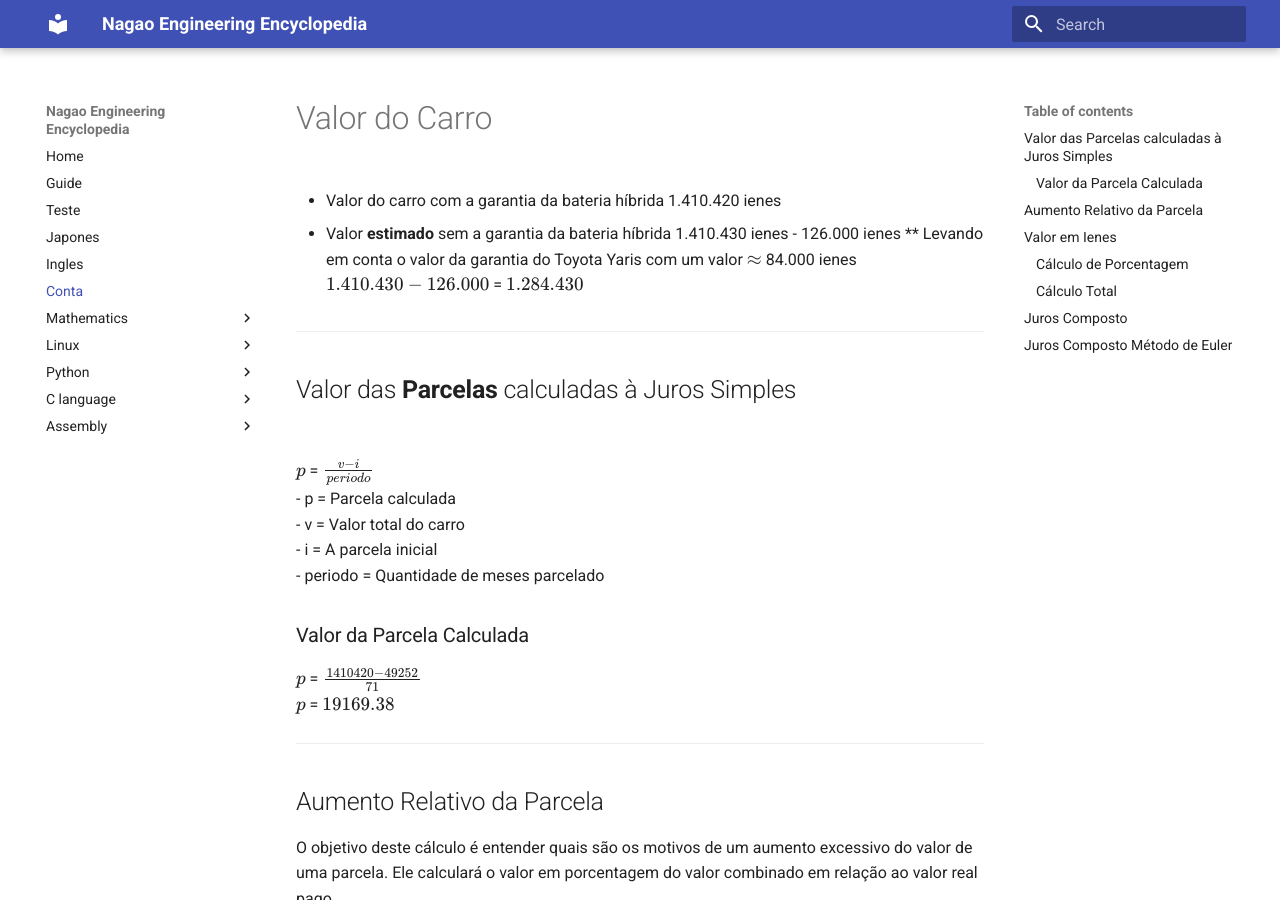
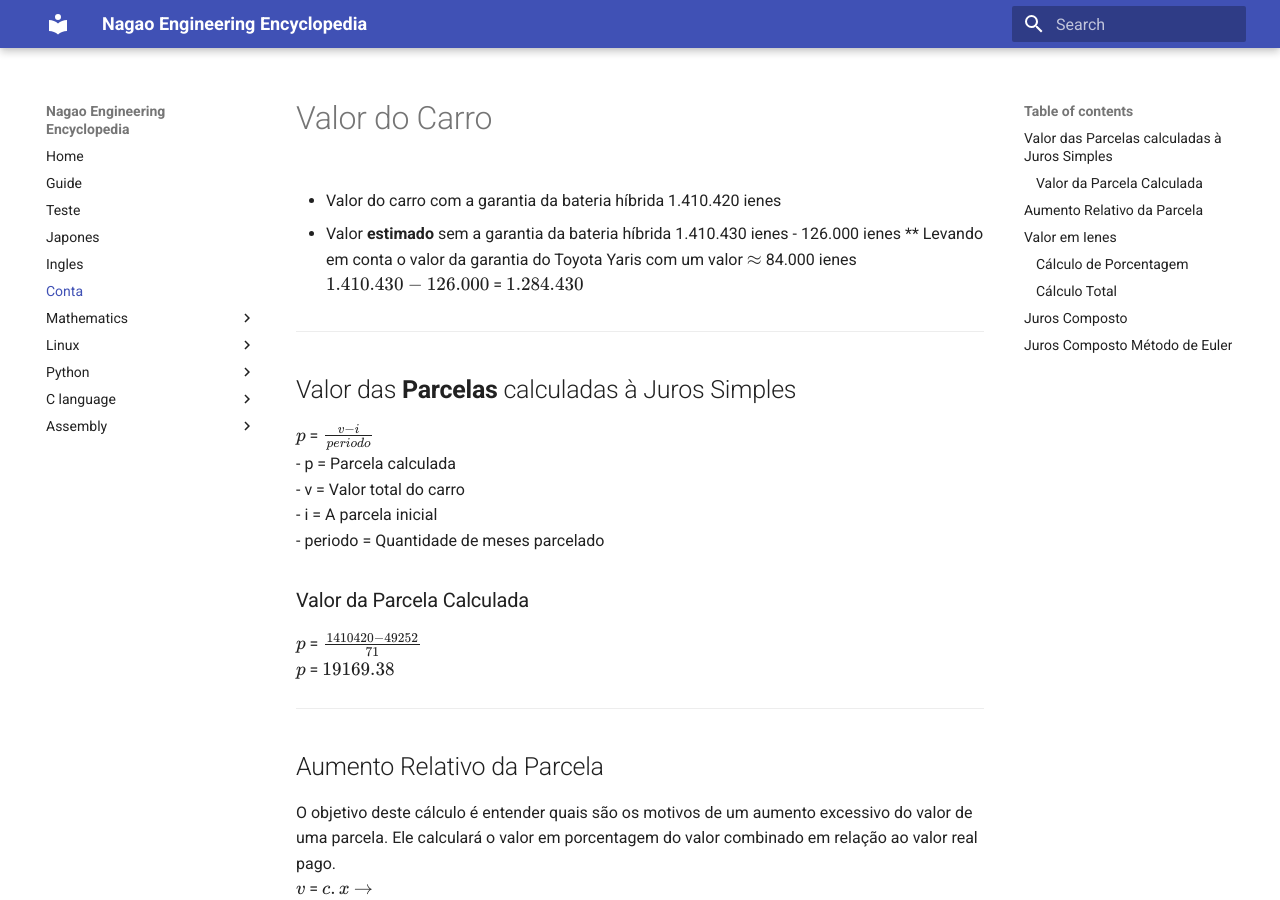
Before and after one commit to NagaoVictor/nagao-engineering, an MkDocs documentation site: the page built from docs/cont.md, in a window 1280 px wide and 900 px high. Built offline with MkDocs 1.6.1 and Material for MkDocs 9.7.7, drawn with Linux system fonts in a browser that asks for light colours.

```diff
--- a/docs/cont.md
+++ b/docs/cont.md
@@ -1,5 +1,4 @@
 # Valor do Carro
-
 - Valor do carro com a garantia da bateria híbrida
   1.410.420 ienes
 
@@ -10,7 +9,7 @@
 
 ------------------------------------------------
 
-## Valor das **Parcelas** calculadas à Juros Simples <br>
+## Valor das **Parcelas** calculadas à Juros Simples
  $p$ = $\frac{v - i}{periodo}$<br>
   - p = Parcela calculada <br>
   - v = Valor total do carro <br>
```
